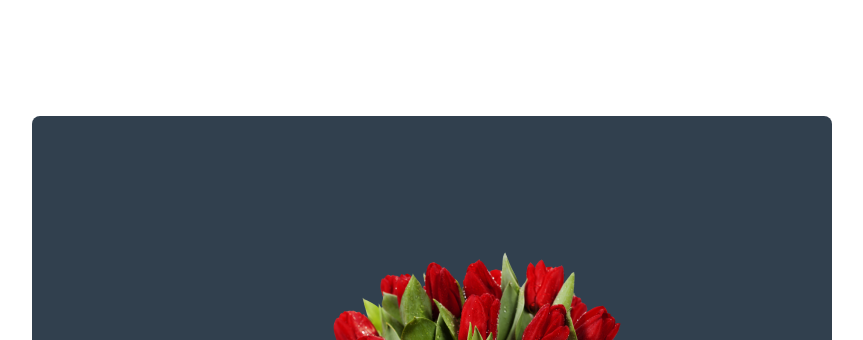
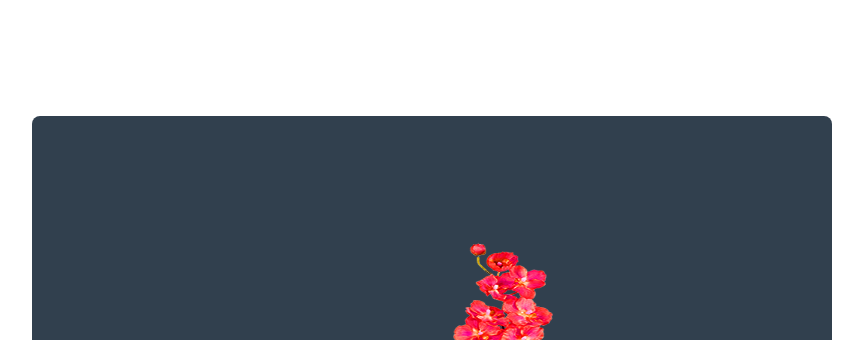
Before and after one commit to Mahfujur-Rahman6793/flower-shop, a plain HTML site: page index.html in a window 1280 px wide. Shown: the part 862-1202 px from the top of the page, without its empty margins (208-1071 px from the left). Drawn offline with Linux system fonts and the light colour scheme.

Commit message:
Update welcome section image

```diff
--- a/CSS/style.css
+++ b/CSS/style.css
@@ -59,9 +59,10 @@
     margin-top: 128px;
     border-radius: 8px;
     height: 450px;
-    background-image: url('../Assets/pngwing\ 8.png');
+    background-image: url('../Assets/pngwing122.com.png');
+    background-size: 450px 450px;
     background-repeat: no-repeat;
-    background-position: right 200px bottom 100px;
+    background-position: right 100px bottom 100px;
     padding: 100px 0;
     display: flex;
     align-items: center;
@@ -74,6 +75,7 @@
 .welcome-offers h3{
     font-size: 40px;
     margin-bottom: 24px;
+    font-weight: 700;
 }
 .welcome-offers p{
     color: rgb(206, 193, 193);
```
Also changed, not shown: Assets/pngwing122.com.png (added).
